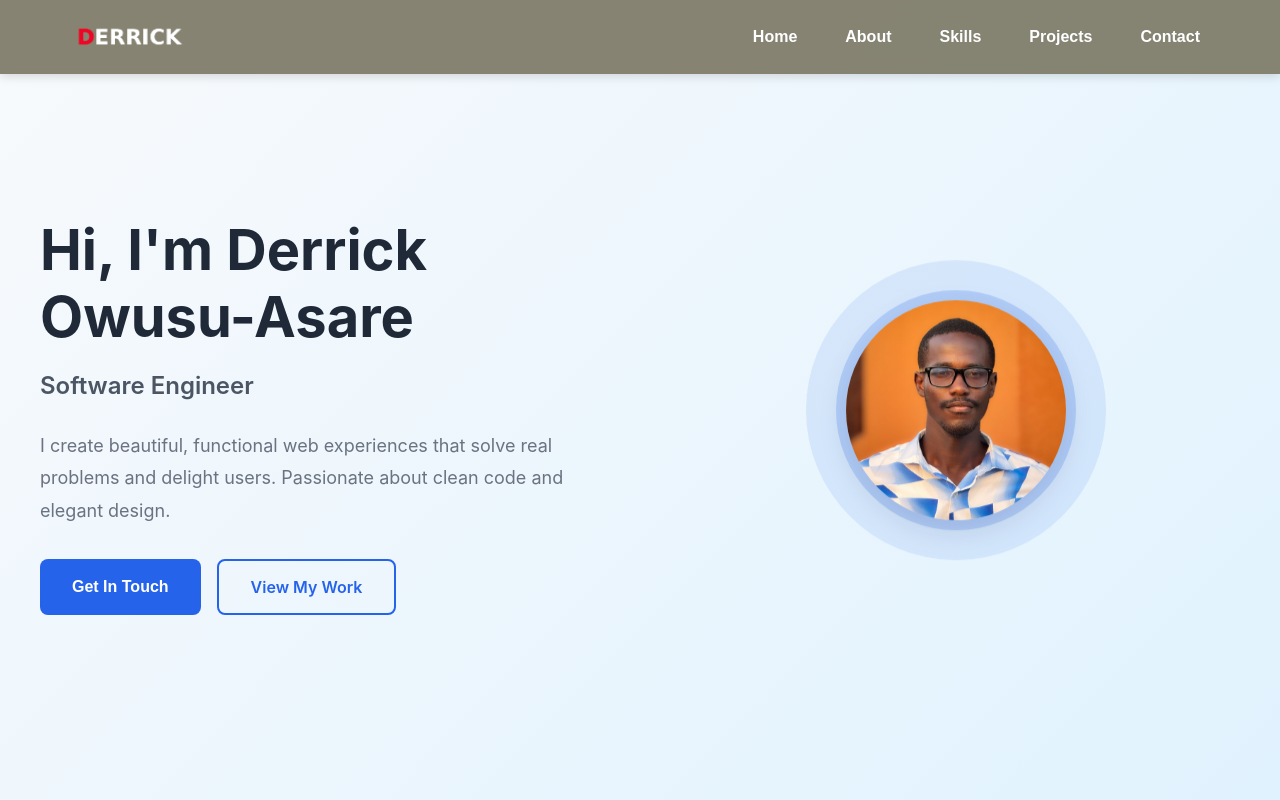
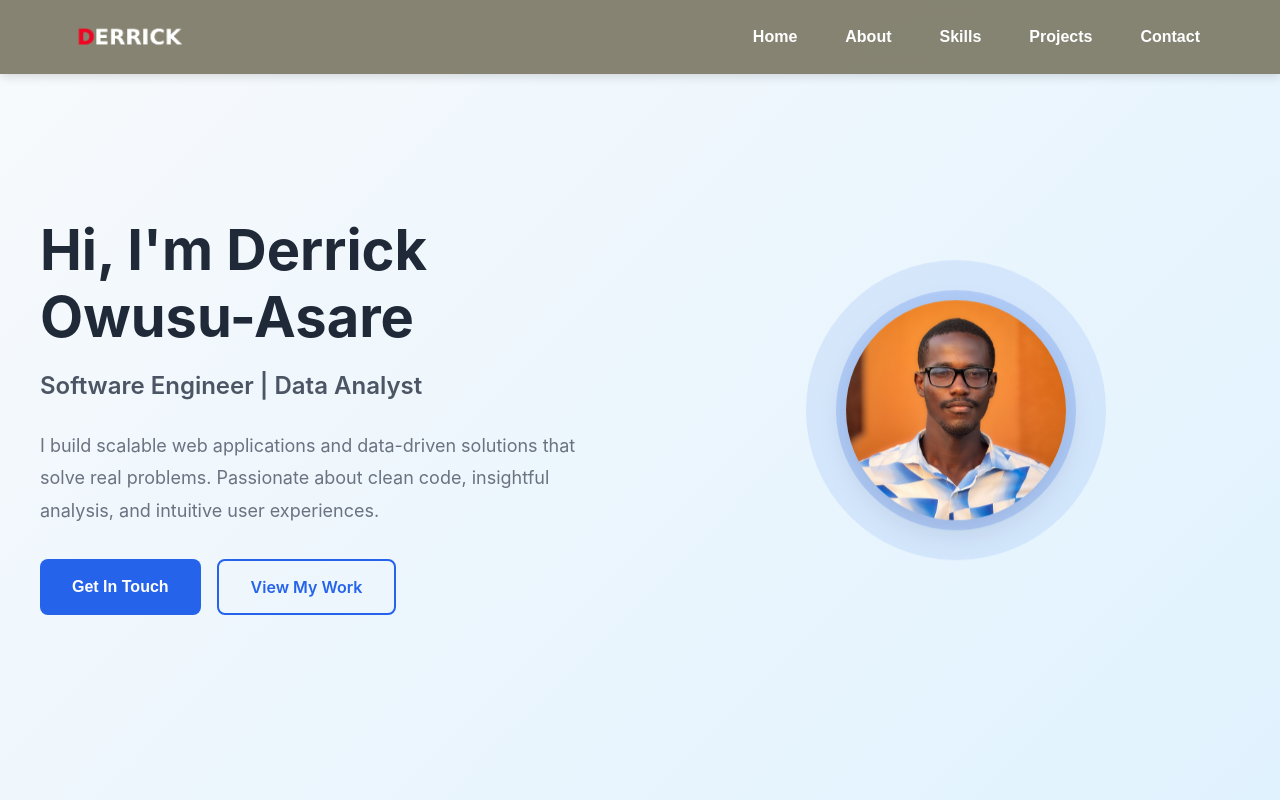
Before and after one commit to showmandem/portfolio, a React (Vite) app: page / in a window 1280 px wide. Shown: the top 800 px of the page. Built offline with nearby package versions, Linux system fonts and the light colour scheme.

Commit message:
update role

```diff
--- a/src/components/Hero.jsx
+++ b/src/components/Hero.jsx
@@ -15,10 +15,10 @@ function Hero() {
           <h1 className="hero-title">
             {`Hi, I'm Derrick Owusu-Asare`}
           </h1>
-          <p className="hero-subtitle">Software Engineer</p>
+          <p className="hero-subtitle">Software Engineer | Data Analyst</p>
           <p className="hero-description">
-            I create beautiful, functional web experiences that solve real problems
-            and delight users. Passionate about clean code and elegant design.
+            I build scalable web applications and data-driven solutions that solve real problems.
+            Passionate about clean code, insightful analysis, and intuitive user experiences.
           </p>
           <div className="hero-buttons">
             <button onClick={scrollToContact} className="btn btn-primary">
```
